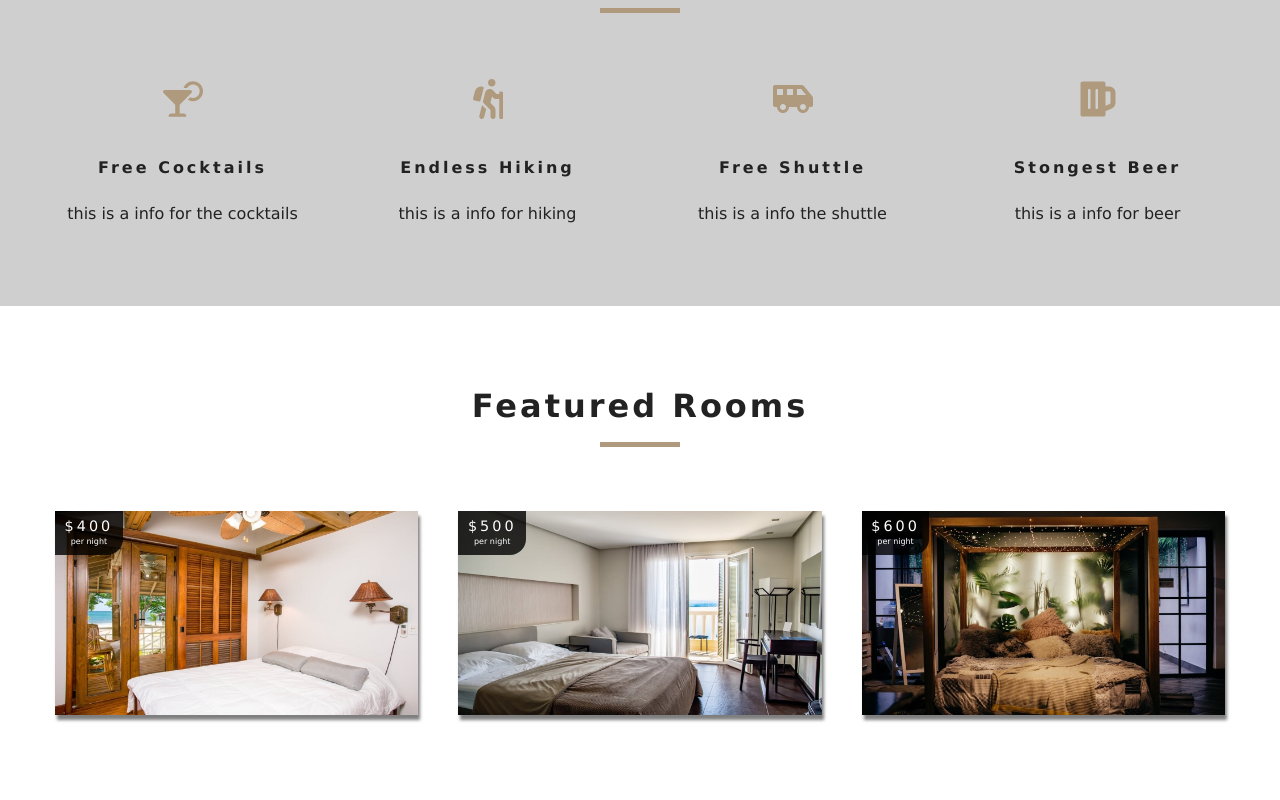
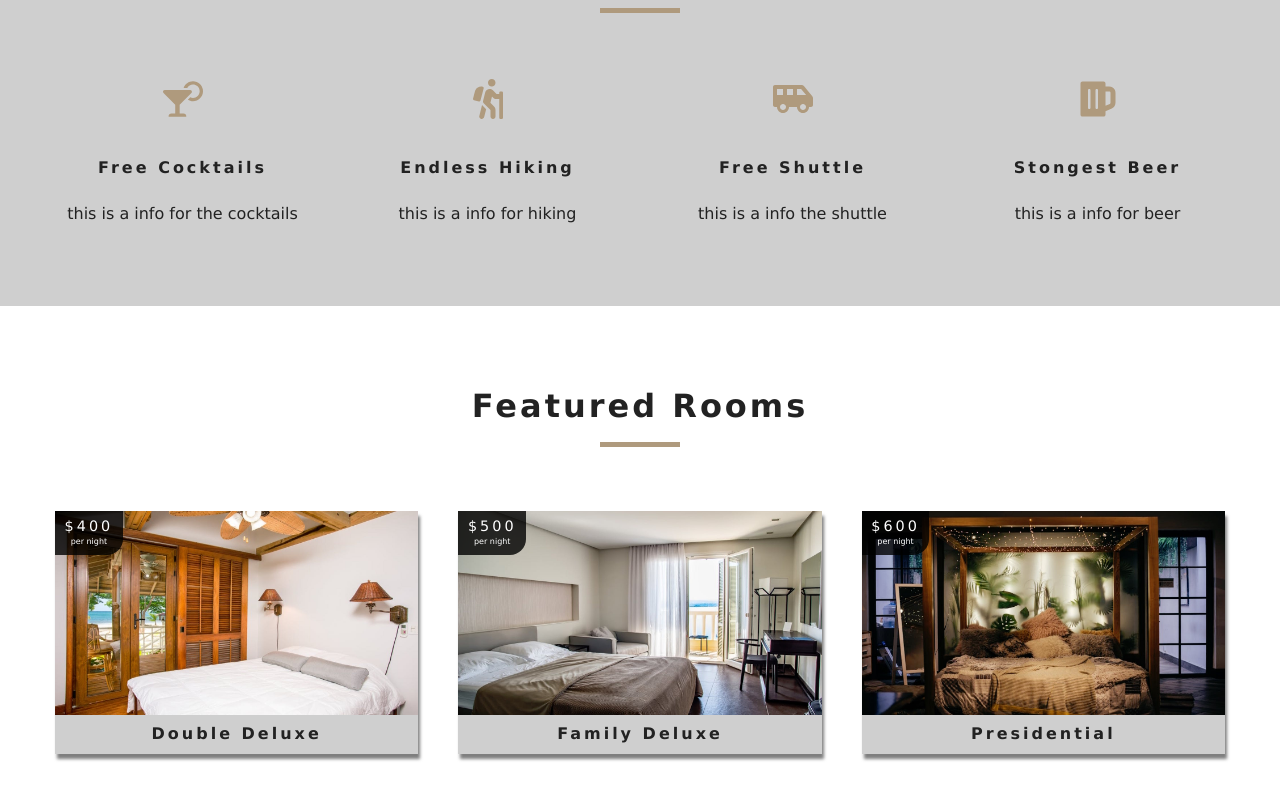
Before and after one commit to matthiashaefeli/udemy-resort, a React (Create React App) app: page / in a window 1280 px wide. Shown: the part 928-1728 px from the top of the page. Built offline with nearby package versions, Linux system fonts and the light colour scheme.

Commit message:
prop types

```diff
--- a/src/components/Room.js
+++ b/src/components/Room.js
@@ -1,6 +1,7 @@
 import React from 'react'
 import { Link } from 'react-router-dom'
 import defaultImg from '../images/room-1.jpeg'
+import PropTypes from 'prop-types'
 
 export default function Room({ room }) {
   const { name, slug, images, price } = room;
@@ -15,6 +16,16 @@
         </div>
         <Link to={`/rooms/${slug}`} className='btn-primary room-link'>Features</Link>
       </div>
+      <p className='room-info'>{name}</p>
     </article>
   )
 }
+
+Room.propTypes = {
+  room: PropTypes.shape({
+    name: PropTypes.string.isRequired,
+    slug: PropTypes.string.isRequired,
+    images: PropTypes.arrayOf(PropTypes.string),
+    price: PropTypes.number.isRequired
+  })
+}
```
